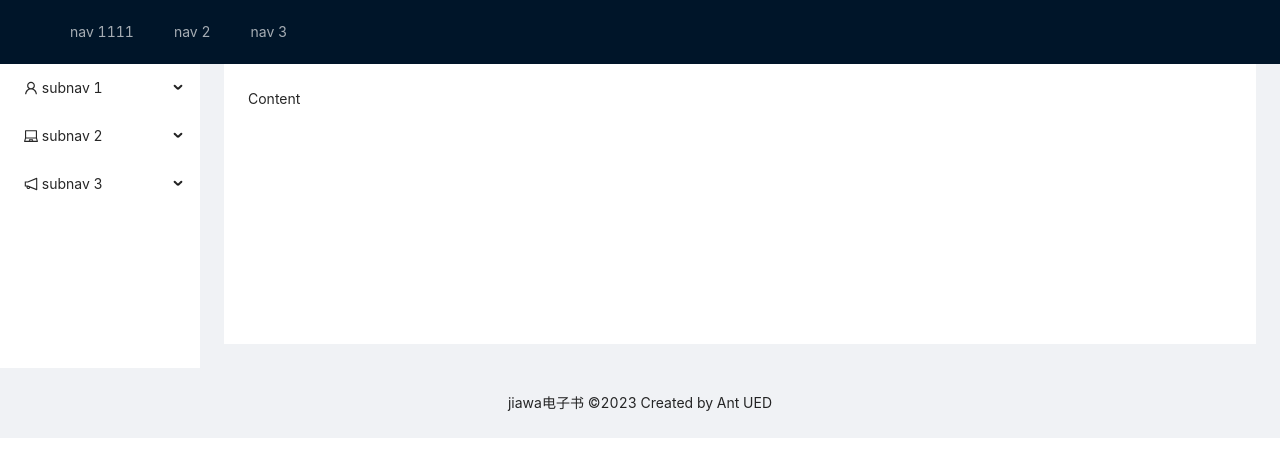
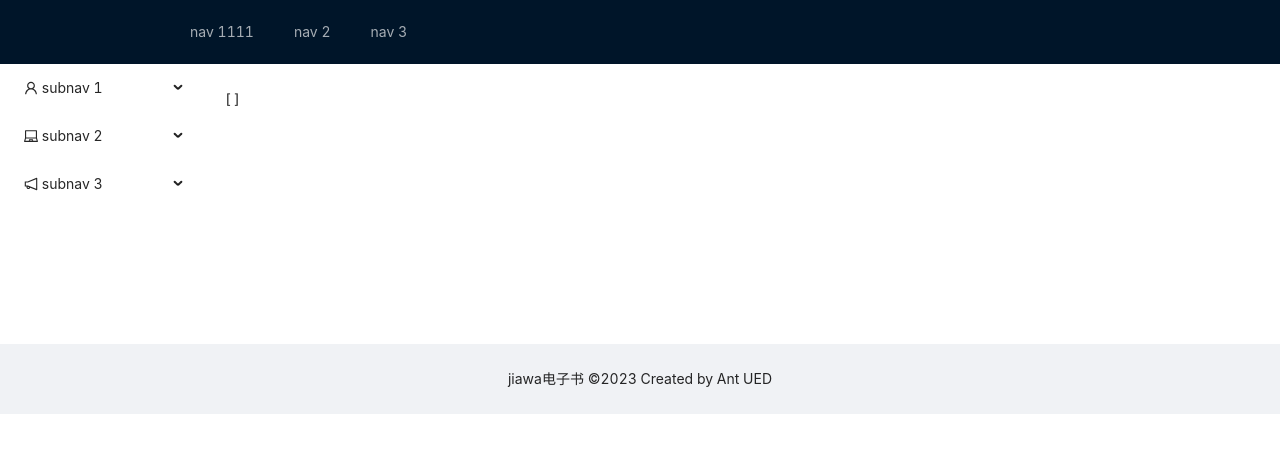
Before and after one commit to yanyusanqian/WikiDemo, a Vue app in the folder web/: page / in a window 1280 px wide. Shown: the top 476 px of the page. Built offline with nearby package versions, Linux system fonts and the light colour scheme; no server answers.

Commit message:
使用ref和reactive实现数据绑定

```diff
--- a/web/src/App.vue
+++ b/web/src/App.vue
@@ -19,22 +19,3 @@ export default defineComponent({
 });
 
 </script>
-
-<style>
-#components-layout-demo-top-side-2 .logo {
-    float: left;
-    width: 120px;
-    height: 31px;
-    margin: 16px 24px 16px 0;
-    background: rgba(255, 255, 255, 0.3);
-}
-
-.ant-row-rtl #components-layout-demo-top-side-2 .logo {
-    float: right;
-    margin: 16px 0 16px 24px;
-}
-
-.site-layout-background {
-    background: #fff;
-}
-</style>
--- a/web/src/components/TheHeader.vue
+++ b/web/src/components/TheHeader.vue
@@ -19,3 +19,20 @@ export default defineComponent({
     name: 'the-header'
 });
 </script>
+
+<style>
+.logo {
+    width: 120px;
+    height: 31px;
+    /*background: rgba(255, 255, 255, 0.2);*/
+    /*margin: 16px 28px 16px 0;*/
+    float: left;
+    color: white;
+    font-size: 18px;
+}
+.login-menu {
+    float: right;
+    color: white;
+    padding-left: 10px;
+}
+</style>
--- a/web/src/main.ts
+++ b/web/src/main.ts
@@ -6,4 +6,5 @@ import store from './store'
 import Antd from 'ant-design-vue';
 import 'ant-design-vue/dist/antd.css';
 
+
 createApp(App).use(store).use(router).use(Antd).mount('#app')
--- a/web/src/views/Home.vue
+++ b/web/src/views/Home.vue
@@ -2,9 +2,9 @@
     <a-layout>
         <a-layout-sider width="200" style="background: #fff">
             <a-menu
-                mode="inline"
+                    mode="inline"
 
-                :style="{ height: '100%', borderRight: 0 }"
+                    :style="{ height: '100%', borderRight: 0, float:'left' }"
             >
                 <a-sub-menu key="sub1">
                     <template #title>
@@ -44,16 +44,16 @@
                 </a-sub-menu>
             </a-menu>
         </a-layout-sider>
-        <a-layout style="padding: 0 24px 24px">
-            <a-layout-content :style="{ background: '#fff', padding: '24px', margin: 0, minHeight: '280px' }">
-                Content
-            </a-layout-content>
-        </a-layout>
+        <!--        <a-layout style="padding: 0 24px 24px">-->
+        <a-layout-content :style="{ background: '#fff', padding: '24px', margin: 0, minHeight: '280px' }">
+                <pre>{{ebooks}}{{ebooks2}}</pre>
+        </a-layout-content>
+        <!--        </a-layout>-->
     </a-layout>
 </template>
 
 <script lang="ts">
-import {defineComponent} from 'vue';
+import {defineComponent, onMounted, ref, reactive, toRef} from 'vue';
 import {LaptopOutlined, NotificationOutlined, UserOutlined} from "@ant-design/icons-vue"; // @ is an alias to /src
 import axios from 'axios';
 
@@ -61,12 +61,36 @@ export default defineComponent({
     name: 'Home',
     setup(){
         console.log("setup");
-        axios.get("http://localhost:8080/ebook/list?name=Spring").then((response) => {
-            console.log(response);
+        const ebooks = ref();
+        const ebooks1 = reactive({books:[]});
+
+        onMounted(() => {
+            console.log("onMounted");
+            axios.get("http://localhost:8080/ebook/list?name=Spring").then((response) => {
+                const data = response.data;
+                ebooks.value = data.content;
+                ebooks1.books = data.content;
+                console.log(response);
+            });
         });
+
+        return{
+            ebooks,
+            ebooks2 : toRef(ebooks1, "books")
+        }
     },
     components: {
         UserOutlined, LaptopOutlined, NotificationOutlined,
     },
 });
 </script>
+
+<style scoped>
+.ant-avatar {
+    width: 50px;
+    height: 50px;
+    line-height: 50px;
+    border-radius: 8%;
+    margin: 5px 0;
+}
+</style>
```
